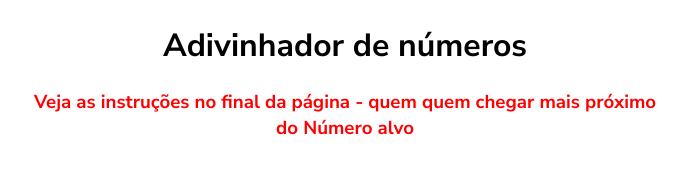
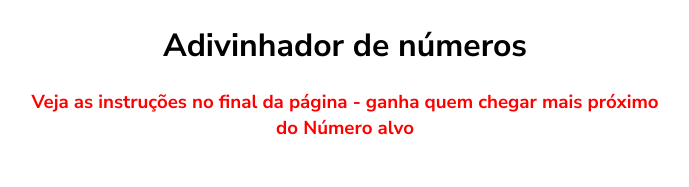
Before and after one commit to felipecarvalhomendes/Adivinhador-numero, a plain HTML site: page index.html in a window 1280 px wide. Shown: the top 187 px of the page, 295-984 px from the left. Drawn offline with Linux system fonts and the light colour scheme.

Commit message:
Update index.html

```diff
--- a/index.html
+++ b/index.html
@@ -11,7 +11,7 @@
       <header>
         <div class="div-container">
           <h1>Adivinhador de números</h1>
-          <h3>Veja as instruções no final da página - quem quem chegar mais próximo do Número alvo</h3>
+          <h3>Veja as instruções no final da página - ganha quem chegar mais próximo do Número alvo</h3>
         </div>
 
       </header>
```
